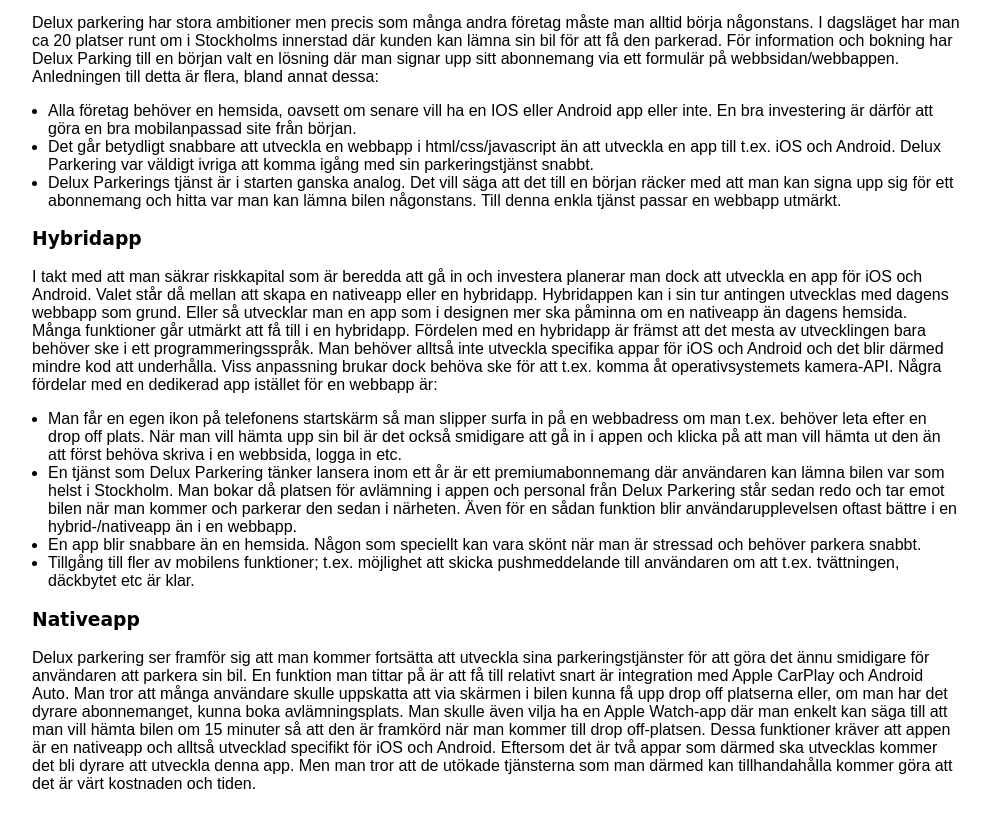
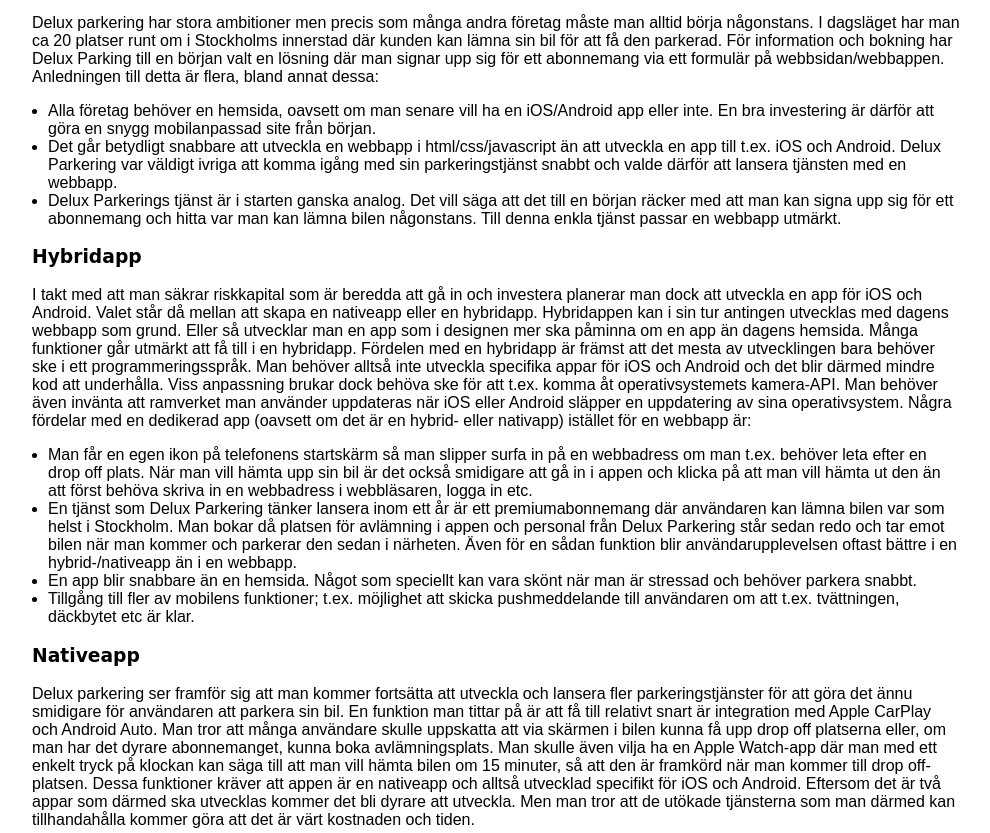
Before and after one commit to Anderzzon/Delux-Parkering, a plain HTML site: page om-sidan.html in a window 1280 px wide. Shown: the part 480-1313 px from the top of the page, without its empty margins (144-1134 px from the left). Drawn offline with nearby package versions, Linux system fonts and the light colour scheme; a web font is replaced by a local one.

Commit message:
Styling and copy
Html:
- Fixed typos and small copy adjustments on om-sidan.html
- Changed price on vara-tjanster

css:
- Trying to fix color issue on iOS

```diff
--- a/main.css
+++ b/main.css
@@ -65,6 +65,7 @@
     font-size: 20px;
     margin-right: 5px;
     color: #1d0d80;
+    text-decoration: none;
 }
 .usp {
     font-size: 20px;
--- a/om-sidan.html
+++ b/om-sidan.html
@@ -29,23 +29,24 @@
             <h2>Val av applösning</h2>
             <p>Delux Parkering är ett företag som arbetar med att tillhandahålla tjänster knutna till bilparkering. Företaget riktar sig främst till en välbeställd och kräsen kundgrupp som vill parkera snabbt och smidigt i Stockholm. Delux parkerings affärsidé är att kunden bara ska behöva lämna av bilen vid någon av företagets drop off platser. Personal från Delux Parkering tar där emot bilen och parkerar den åt kunden. Ungefär som vallet parking fungerar i t.ex. USA.</p>
             <h3>Webbapp</h3>
-            <p>Delux parkering har stora ambitioner men precis som många andra företag måste man alltid börja någonstans. I dagsläget har man ca 20 platser runt om i Stockholms innerstad där kunden kan lämna sin bil för att få den parkerad. För information och bokning har Delux Parking till en början valt en lösning där man signar upp sitt abonnemang via ett formulär på webbsidan/webbappen. Anledningen till detta är flera, bland annat dessa:  </p>
+            <p>Delux parkering har stora ambitioner men precis som många andra företag måste man alltid börja någonstans. I dagsläget har man ca 20 platser runt om i Stockholms innerstad där kunden kan lämna sin bil för att få den parkerad. För information och bokning har Delux Parking till en början valt en lösning där man signar upp sig för ett abonnemang via ett formulär på webbsidan/webbappen. Anledningen till detta är flera, bland annat dessa:  </p>
                 <ul class="about">
-                <li>Alla företag behöver en hemsida, oavsett om senare vill ha en IOS eller Android app eller inte. En bra investering är därför att göra en bra mobilanpassad site från början.</li>
-                <li>Det går betydligt snabbare att utveckla en webbapp i html/css/javascript än att utveckla en app till t.ex. iOS och Android. Delux Parkering var väldigt ivriga att komma igång med sin parkeringstjänst snabbt.</li>
+                <li>Alla företag behöver en hemsida, oavsett om man senare vill ha en iOS/Android app eller inte. En bra investering är därför att göra en snygg mobilanpassad site från början.</li>
+                <li>Det går betydligt snabbare att utveckla en webbapp i html/css/javascript än att utveckla en app till t.ex. iOS och Android. Delux Parkering var väldigt ivriga att komma igång med sin parkeringstjänst snabbt och valde därför att lansera tjänsten med en webbapp.</li>
                 <li>Delux Parkerings tjänst är i starten ganska analog. Det vill säga att det till en början räcker med att man kan signa upp sig för ett abonnemang och hitta var man kan lämna bilen någonstans. Till denna enkla tjänst passar en webbapp utmärkt.</li>
                 </ul>
 
             <h3>Hybridapp</h3>
-            <p>I takt med att man säkrar riskkapital som är beredda att gå in och investera planerar man dock att utveckla en app för iOS och Android. Valet står då mellan att skapa en nativeapp eller en hybridapp. Hybridappen kan i sin tur antingen utvecklas med dagens webbapp som grund. Eller så utvecklar man en app som i designen mer ska påminna om en nativeapp än dagens hemsida. Många funktioner går utmärkt att få till i en hybridapp. Fördelen med en hybridapp är främst att det mesta av utvecklingen bara behöver ske i ett programmeringsspråk. Man behöver alltså inte utveckla specifika appar för iOS och Android och det blir därmed mindre kod att underhålla. Viss anpassning brukar dock behöva ske för att t.ex. komma åt operativsystemets kamera-API. Några fördelar med en dedikerad app istället för en webbapp är:</p>
+            <p>I takt med att man säkrar riskkapital som är beredda att gå in och investera planerar man dock att utveckla en app för iOS och Android. Valet står då mellan att skapa en nativeapp eller en hybridapp. Hybridappen kan i sin tur antingen utvecklas med dagens webbapp som grund. Eller så utvecklar man en app som i designen mer ska påminna om en app än dagens hemsida. Många funktioner går utmärkt att få till i en hybridapp. Fördelen med en hybridapp är främst att det mesta av utvecklingen bara behöver ske i ett programmeringsspråk. Man behöver alltså inte utveckla specifika appar för iOS och Android och det blir därmed mindre kod att underhålla. Viss anpassning brukar dock behöva ske för att t.ex. komma åt operativsystemets kamera-API. Man behöver även invänta att ramverket man använder uppdateras när iOS eller Android släpper en uppdatering av sina operativsystem. Några fördelar med en dedikerad app (oavsett om det är en hybrid- eller nativapp) istället för en webbapp är:</p>
                 <ul class="about">
-                <li>Man får en egen ikon på telefonens startskärm så man slipper surfa in på en webbadress om man t.ex. behöver leta efter en drop off plats. När man vill hämta upp sin bil är det också smidigare att gå in i appen och klicka på att man vill hämta ut den än att först behöva skriva i en webbsida, logga in etc. </li>
+                <li>Man får en egen ikon på telefonens startskärm så man slipper surfa in på en webbadress om man t.ex. behöver leta efter en drop off plats. När man vill hämta upp sin bil är det också smidigare att gå in i appen och klicka på att man vill hämta ut den än att först behöva skriva in en webbadress i webbläsaren, logga in etc.</li>
                 <li>En tjänst som Delux Parkering tänker lansera inom ett år är ett premiumabonnemang där användaren kan lämna bilen var som helst i Stockholm. Man bokar då platsen för avlämning i appen och personal från Delux Parkering står sedan redo och tar emot bilen när man kommer och parkerar den sedan i närheten. Även för en sådan funktion blir användarupplevelsen oftast bättre i en hybrid-/nativeapp än i en webbapp.</li>
-                <li>En app blir snabbare än en hemsida. Någon som speciellt kan vara skönt när man är stressad och behöver parkera snabbt. </li>
+                <li>En app blir snabbare än en hemsida. Något som speciellt kan vara skönt när man är stressad och behöver parkera snabbt. </li>
                 <li>Tillgång till fler av mobilens funktioner; t.ex. möjlighet att skicka pushmeddelande till användaren om att t.ex. tvättningen, däckbytet etc är klar. </li>
                 </ul>
+
             <h3>Nativeapp</h3>
-            <p>Delux parkering ser framför sig att man kommer fortsätta att utveckla sina parkeringstjänster för att göra det ännu smidigare för användaren att parkera sin bil. En funktion man tittar på är att få till relativt snart är integration med Apple CarPlay och Android Auto. Man tror att många användare skulle uppskatta att via skärmen i bilen kunna få upp drop off platserna eller, om man har det dyrare abonnemanget, kunna boka avlämningsplats. Man skulle även vilja ha en Apple Watch-app där man enkelt kan säga till att man vill hämta bilen om 15 minuter så att den är framkörd när man kommer till drop off-platsen. Dessa funktioner kräver att appen är en nativeapp och alltså utvecklad specifikt för iOS och Android. Eftersom det är två appar som därmed ska utvecklas kommer det bli dyrare att utveckla denna app. Men man tror att de utökade tjänsterna som man därmed kan tillhandahålla kommer göra att det är värt kostnaden och tiden.</p>
+            <p>Delux parkering ser framför sig att man kommer fortsätta att utveckla och lansera fler parkeringstjänster för att göra det ännu smidigare för användaren att parkera sin bil. En funktion man tittar på är att få till relativt snart är integration med Apple CarPlay och Android Auto. Man tror att många användare skulle uppskatta att via skärmen i bilen kunna få upp drop off platserna eller, om man har det dyrare abonnemanget, kunna boka avlämningsplats. Man skulle även vilja ha en Apple Watch-app där man med ett enkelt tryck på klockan kan säga till att man vill hämta bilen om 15 minuter, så att den är framkörd när man kommer till drop off-platsen. Dessa funktioner kräver att appen är en nativeapp och alltså utvecklad specifikt för iOS och Android. Eftersom det är två appar som därmed ska utvecklas kommer det bli dyrare att utveckla. Men man tror att de utökade tjänsterna som man därmed kan tillhandahålla kommer göra att det är värt kostnaden och tiden.</p>
 
         </div>
         <div class="footer">
```
Also changed, not shown: vara-tjanster.html (+2 -2 lines).
